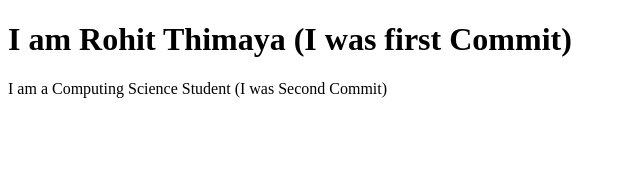
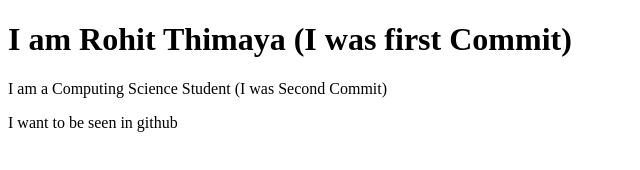
Before and after one commit to Rohitthimaya/git-tut, a plain HTML site: page index.html in a window 1280 px wide. Shown: the whole page, without its empty margins (0-640 px from the left). Drawn offline with Linux system fonts and the light colour scheme.

Commit message:
new github comment

```diff
--- a/index.html
+++ b/index.html
@@ -8,5 +8,6 @@
 <body>
     <h1>I am Rohit Thimaya (I was first Commit)</h1>
     <p>I am a Computing Science Student (I was Second Commit)</p>
+    <p>I want to be seen in github</p>
 </body>
 </html>
```
